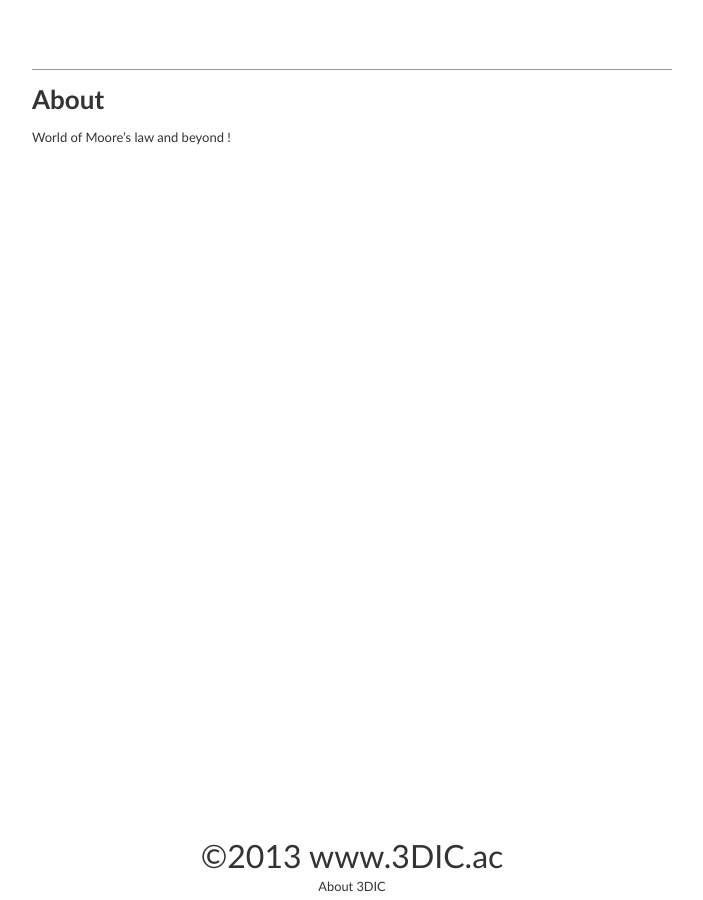
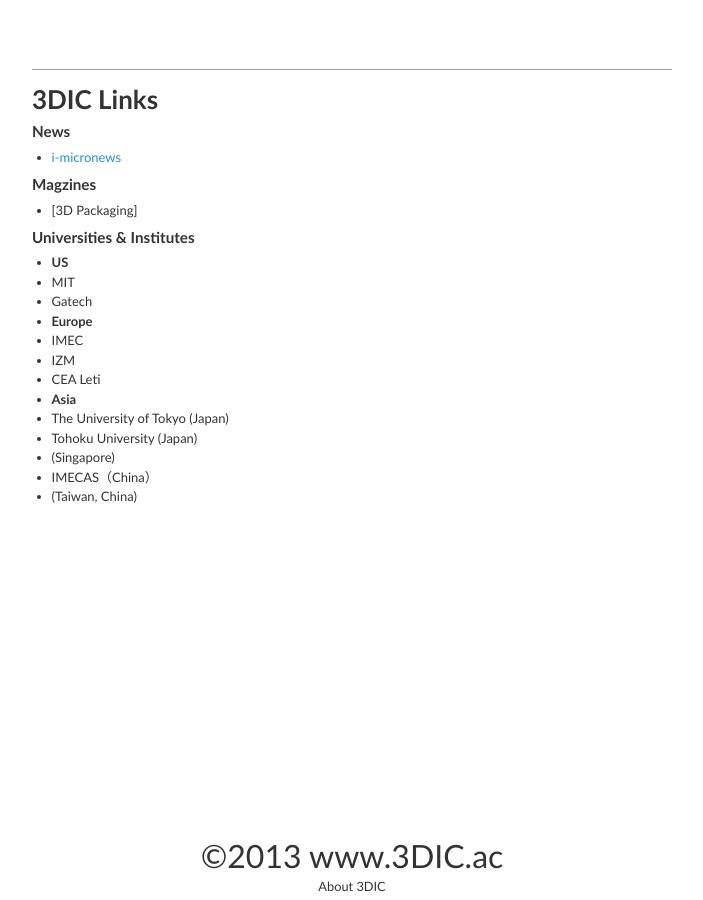
Before and after one commit to 3DIC/3dic.github.io, a Jekyll site: the page built from links.md, in a window 1280 px wide. Shown: the whole page, without its empty margins (288-991 px from the left). Built offline with Jekyll 4.4.1, drawn with Linux system fonts in a browser that asks for light colours; nearby versions of some CDN libraries; some web fonts are replaced; comment, search, counter and statistics services are not loaded.

Commit message:
no message

```diff
--- /dev/null
+++ b/links.md
@@ -0,0 +1,28 @@
+---
+permalink: about.html
+layout: default
+title: 3DIC Links
+---
+# 3DIC Links
+
+### News
+
+- [i-micronews](http://www.i-micronews.com/3DICNews.asp)
+
+### Magzines
+- [3D Packaging]
+
+### Universities & Institutes
+- #### US
+- MIT
+- Gatech
+- #### Europe
+- IMEC
+- IZM
+- CEA Leti
+- #### Asia
+- The University of Tokyo (Japan)
+- Tohoku University (Japan)
+- (Singapore)
+- IMECAS（China）
+- (Taiwan, China)
```
Also changed, not shown: index.html (+9 -3 lines).
